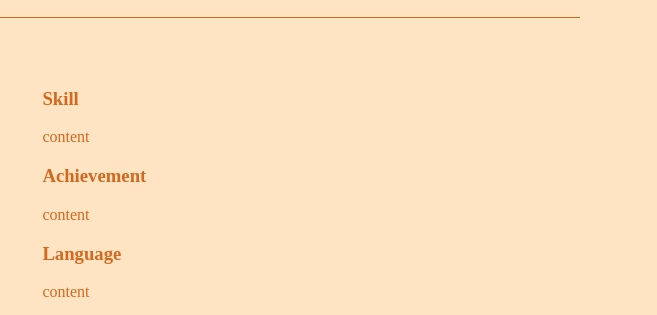
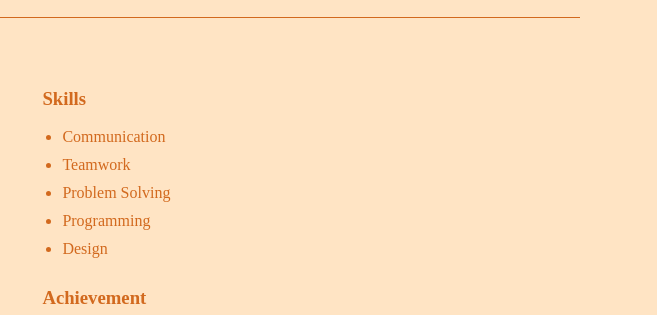
Before and after one commit to nakasigit/BekasPorto, a plain HTML site: page index.html in a window 1280 px wide. Shown: the part 299-614 px from the top of the page, 508-1165 px from the left. Drawn offline with Linux system fonts and the light colour scheme; a web font is replaced by a local one.

Commit message:
update porto skills

```diff
--- a/index.html
+++ b/index.html
@@ -141,9 +141,35 @@
             </div>
             <div class="side right">
                 <div class="skill">
-                    <h3>Skill</h3>
-                    <div id="education-content">
-                        content
+                    <h3>Skills</h3>
+                    <div id="skill-content">
+                        <ul>
+                            <li>
+                                <div class="skill-list">
+                                    Communication
+                                </div>
+                            </li>
+                            <li>
+                                <div class="skill-list">
+                                    Teamwork
+                                </div>
+                            </li>
+                            <li>
+                                <div class="skill-list">
+                                    Problem Solving
+                                </div>
+                            </li>
+                            <li>
+                                <div class="skill-list">
+                                    Programming
+                                </div>
+                            </li>
+                            <li>
+                                <div class="skill-list">
+                                    Design
+                                </div>
+                            </li>
+                        </ul>
                     </div>
                 </div>
                 <div class="achievement">
--- a/style.css
+++ b/style.css
@@ -30,10 +30,6 @@ body {
     padding-left: 15%;
     padding-right: 15%;
     background-color: bisque;
-}
-
-ul {
-    list-style-type: none;
 }
 
 .nav-list ul {
@@ -220,7 +216,19 @@ ul {
     padding-bottom: 10px;
 }
 
+#program-language-content ul{
+    list-style: none;
+}
+
 #program-language-content li{
+    padding-bottom: 10px;
+}
+
+#skill-content ul{
+    padding-left: 20px;
+}
+
+#skill-content li{
     padding-bottom: 10px;
 }
 
```
